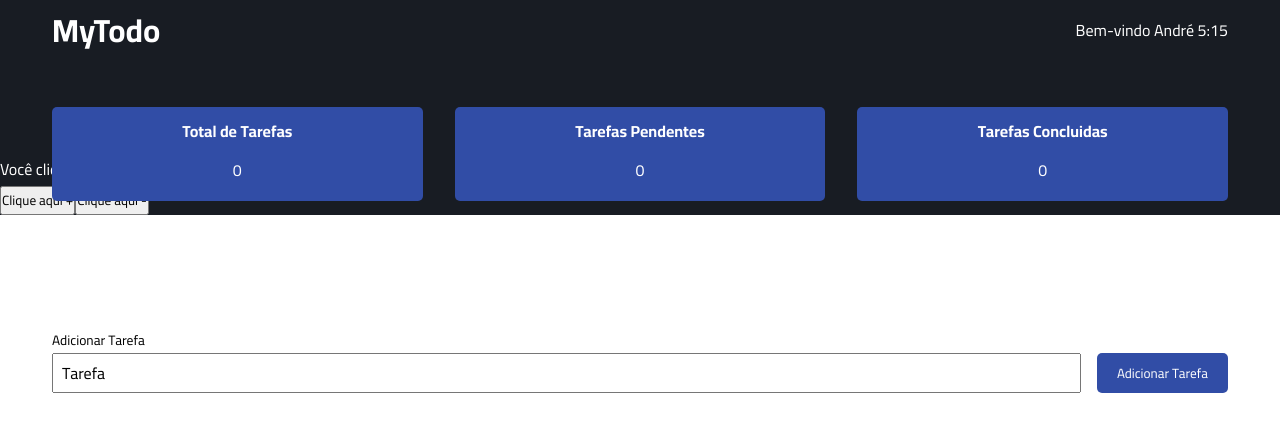
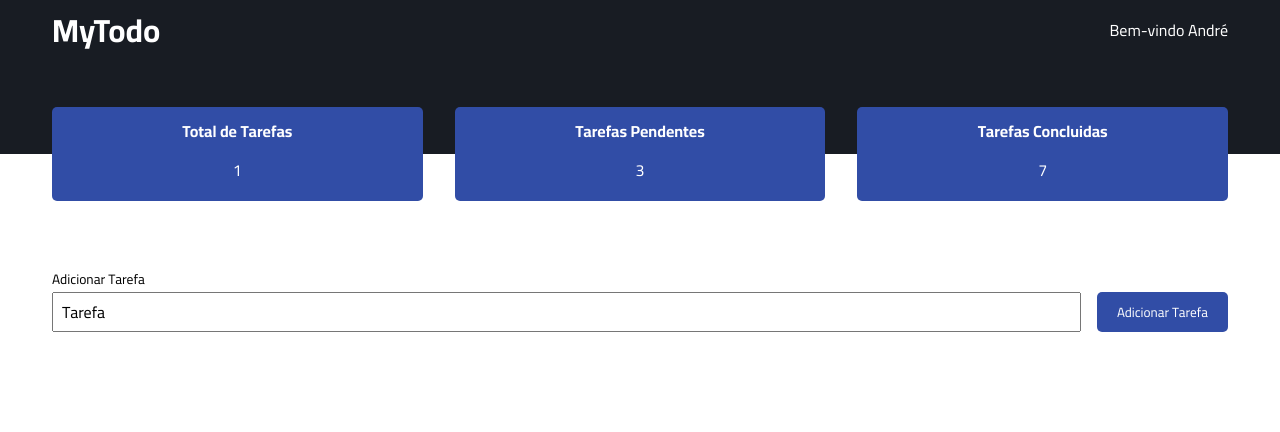
Before and after one commit to LuisAndree/todo-list-reactjs, a React (Create React App) app: page / in a window 1280 px wide. Shown: the top 432 px of the page. Built offline with nearby package versions, Linux system fonts and the light colour scheme.

Commit message:
Header att

```diff
--- a/src/components/Header/Header.tsx
+++ b/src/components/Header/Header.tsx
@@ -4,31 +4,21 @@ import styles from '../Header/styles.module.scss';
 import { useState } from 'react';
 
 export const Header: React.FC = () => {
-    const [estado, funcaoParaAlterarOEstado] = useState(0);
     return (
         <header className={styles.header}>
             <div className={styles.container}>
                 <div>
                     <h1>MyTodo</h1>
 
-                    <span>Bem-vindo André 5:15</span>
+                    <span>Bem-vindo André</span>
                 </div>
 
                 <div>
-                    <StatsCard title="Total de Tarefas" value={estado}></StatsCard>
-                    <StatsCard title="Tarefas Pendentes" value={estado}></StatsCard>
-                    <StatsCard title="Tarefas Concluidas" value={estado}></StatsCard>
+                    <StatsCard title="Total de Tarefas" value='1'></StatsCard>
+                    <StatsCard title="Tarefas Pendentes" value='3'></StatsCard>
+                    <StatsCard title="Tarefas Concluidas" value='7'></StatsCard>
                 </div>
             </div>
-            <div>
-      <p>Você clicou {estado} vezes</p>
-      <button onClick={() => funcaoParaAlterarOEstado(estado + 1)}>
-        Clique aqui +
-      </button>
-      <button onClick={() => funcaoParaAlterarOEstado (estado - 1)}>
-        Clique aqui -
-      </button>
-    </div>
         </header>
     );
 };
```
